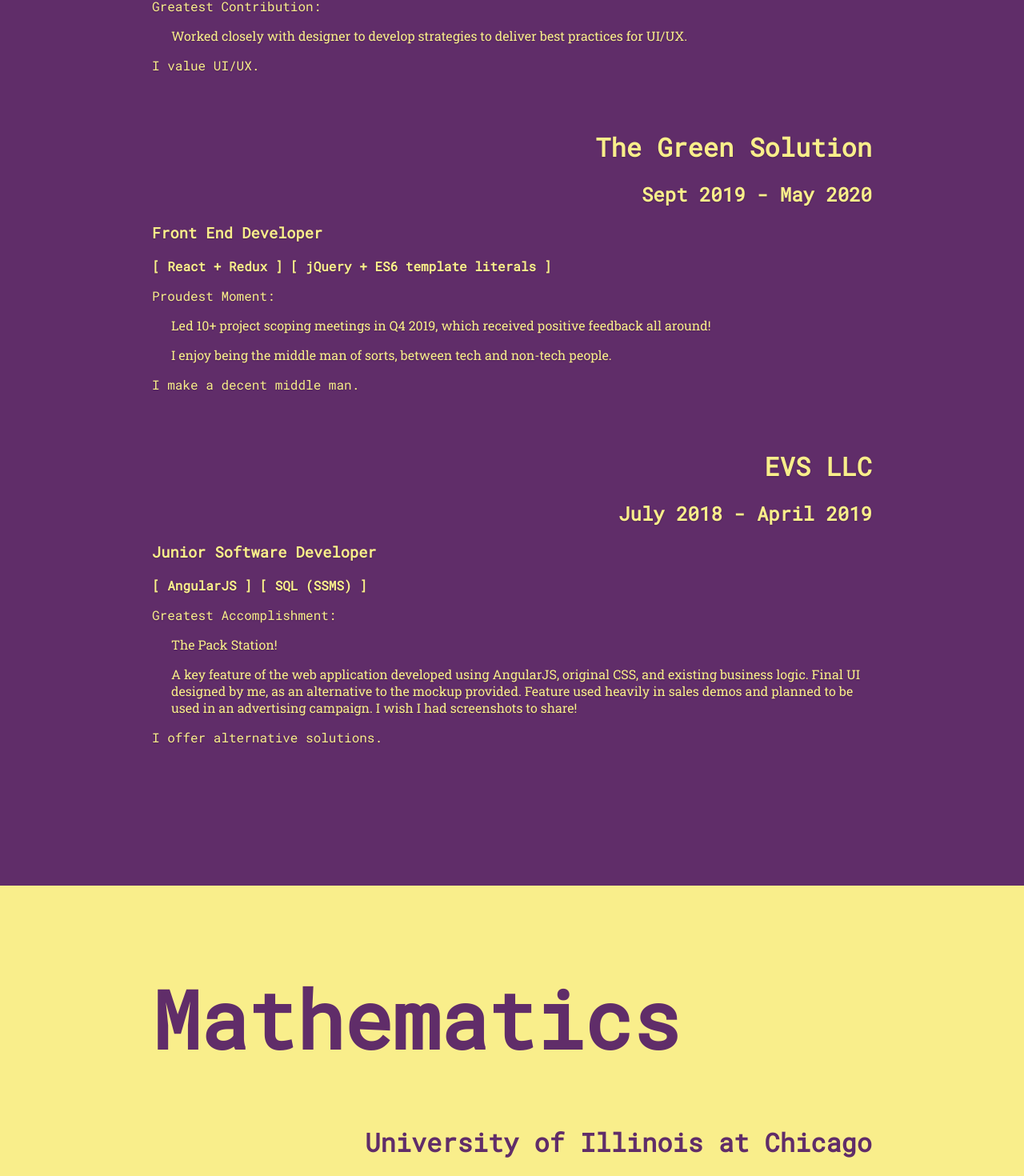
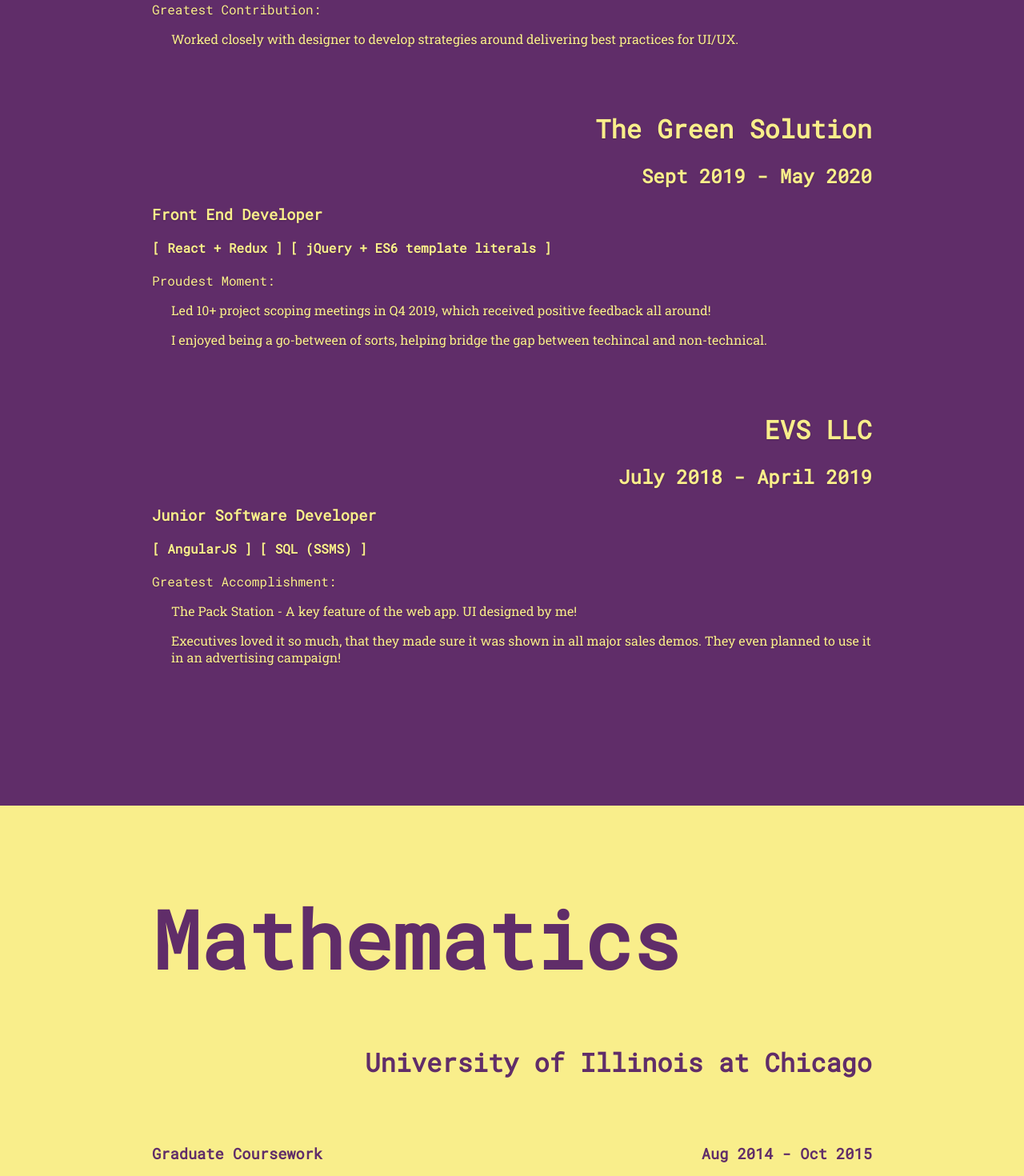
Before and after one commit to amandahussey/amandahussey.com, a React (Create React App) app: page / in a window 1280 px wide. Shown: the part 3191-4661 px from the top of the page at 80% size. Built offline with nearby package versions, Linux system fonts and the light colour scheme; a web font is replaced by a local one.

Commit message:
edit copy

```diff
--- a/src/components/About/About.js
+++ b/src/components/About/About.js
@@ -20,7 +20,7 @@
             <div id='about--past' className='about-container'>
                 <div id='about-section--past'>
                     <h1>Where I've Been</h1>
-                    <h3>My background is in math. I'm a software developer, with focus on front end web development.</h3>
+                    <h3>Up to this point, my focus on software has been around front end web development. My education is in math. </h3>
                 </div>
             </div>
 
@@ -29,7 +29,9 @@
             <div id='about--future' className='about-container'>
                 <div id='about-section--future'>
                     <h1>Where I'm Going</h1>
-                    <h3>I am currently working toward teaching myself game development, starting with Unity.</h3>
+                    <h3>My dream is to create my own video game.</h3>
+                    <h3>So I'm putting my software skillz toward game development, starting with Unity/C#.</h3>
+                    <h3>Stay tuned for updates!</h3>
                 </div>
             </div>
 
--- a/src/components/Resume/Resume.js
+++ b/src/components/Resume/Resume.js
@@ -34,10 +34,9 @@
                         <div className='resume-section__description'>
                             <div className='resume-section__description__greatest-moment'>Greatest Contribution:</div>
                             <div className='resume-section__description__paragraph'>
-                                <p>Worked closely with designer to develop strategies to deliver best practices for UI/UX.</p>
+                                <p>Worked closely with designer to develop strategies around delivering best practices for UI/UX.</p>
                             </div>
-
-                            <p className='resume-section__description__takeaway'>I value UI/UX.</p>
+                            {/* <p className='resume-section__description__takeaway'>I value UI/UX.</p> */}
                         </div>
                     </div>
 
@@ -57,9 +56,9 @@
                             <div className='resume-section__description__greatest-moment'>Proudest Moment:</div>
                             <div className='resume-section__description__paragraph'>
                                 <p>Led 10+ project scoping meetings in Q4 2019, which received positive feedback all around!</p>
-                                <p>I enjoy being the middle man of sorts, between tech and non-tech people.</p>
+                                <p>I enjoyed being a go-between of sorts, helping bridge the gap between techincal and non-technical.</p>
                             </div>
-                            <p className='resume-section__description__takeaway'>I make a decent middle man.</p>
+                            {/* <p className='resume-section__description__takeaway'>I bridge the gap between technical and non-technical.</p> */}
                         </div>
                     </div>
 
@@ -79,14 +78,11 @@
                         <div className='resume-section__description'>
                             <div className='resume-section__description__greatest-moment'>Greatest Accomplishment:</div>
                             <div className='resume-section__description__paragraph'>
-                                <p>The Pack Station!</p>
-                                <p>A key feature of the web application developed using AngularJS, original CSS, and existing business logic.
-                                Final UI designed by me, as an alternative to the mockup provided.
-                                Feature used heavily in sales demos and planned to be used in an advertising campaign.
-                                I wish I had screenshots to share!</p>
+                                <p>The Pack Station - A key feature of the web app. UI designed by me!</p>
+                                <p>Executives loved it so much, that they made sure it was shown in all major sales demos. They even planned to use it in an advertising campaign!</p>
                             </div>
 
-                            <p className='resume-section__description__takeaway'>I offer alternative solutions.</p>
+                            {/* <p className='resume-section__description__takeaway'>I offer alternative solutions.</p> */}
 
                         </div>
                     </div>
--- a/src/components/Resume/Resume.scss
+++ b/src/components/Resume/Resume.scss
@@ -30,7 +30,7 @@
 }
 
 .resume-section {
-    margin-bottom: 60px;
+    margin-bottom: 80px;
 }
 
 .resume-section__header {
@@ -43,13 +43,18 @@
     font-family: $header-font;
 }
 
+.resume-section__sub-title h3 {
+    margin: 0;
+}
+
 .resume-section__description-container {
     display: flex;
     justify-content: space-between;
 }
 
 .resume-section__description {
-    margin-bottom: 70px;
+    margin-bottom: 60px;
+    margin-top: 20px;
     font-family: $paragraph-font;
 }
 .resume-section__technologies-used {
```
